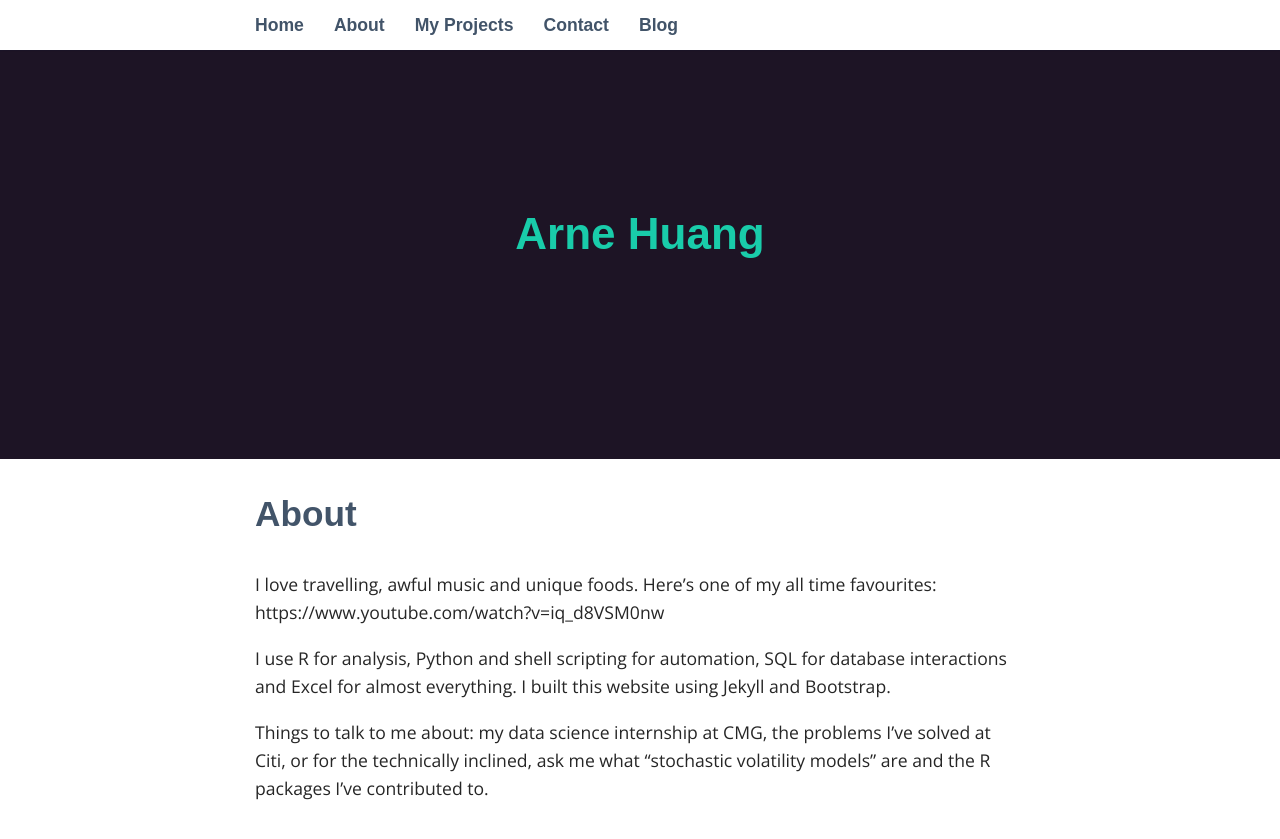
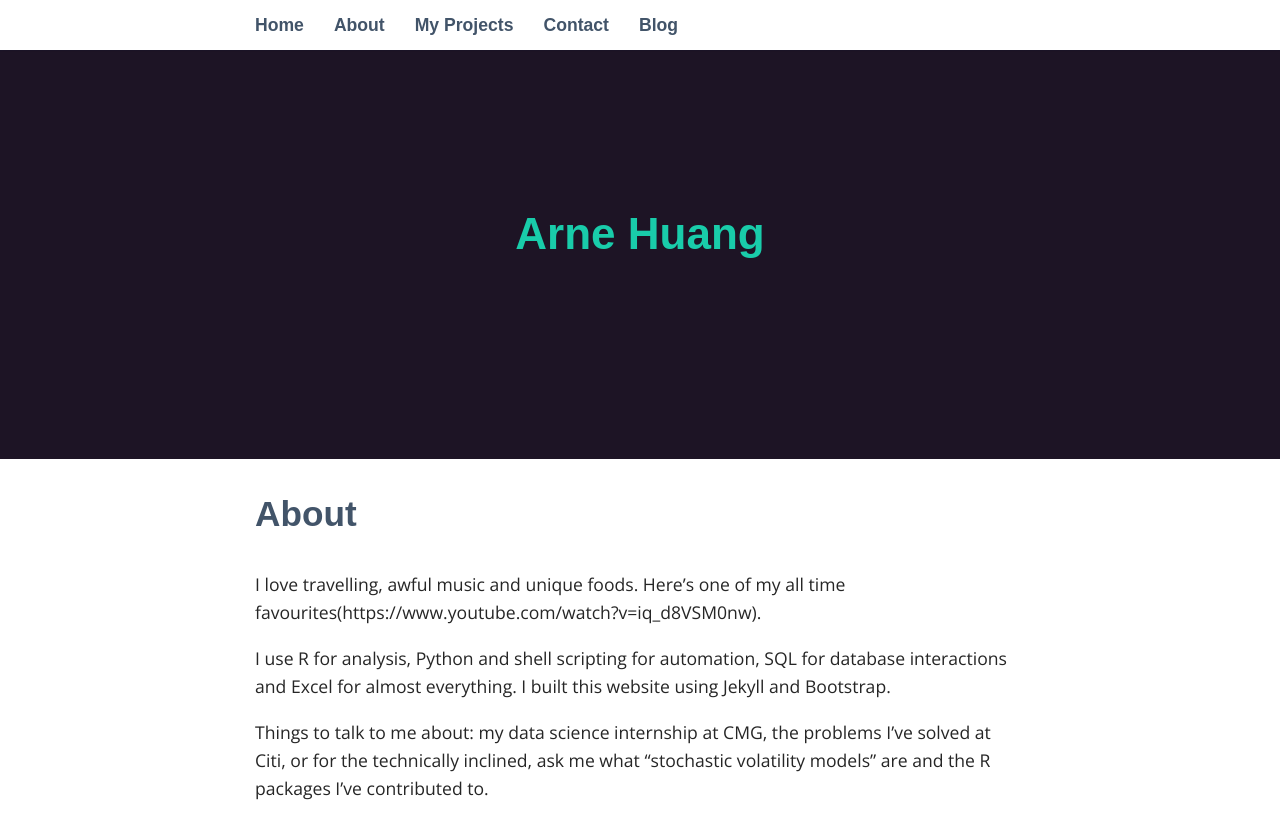
Before and after one commit to arnehuang/arnehuang.github-io, a Jekyll site: the page built from _pages/02_about.md, in a window 1280 px wide and 900 px high, scrolled down 41 px. Shown: the top 839 px of the window. Built offline with Jekyll 4.4.1, drawn with Linux system fonts in a browser that asks for light colours; some web fonts are replaced.

```diff
--- a/_pages/02_about.md
+++ b/_pages/02_about.md
@@ -3,7 +3,7 @@ layout: page
 title: About
 permalink: /about/
 ---
-  I love travelling, awful music and unique foods. Here's one of my all time favourites: https://www.youtube.com/watch?v=iq_d8VSM0nw
+  I love travelling, awful music and unique foods. Here's one of my all time favourites(https://www.youtube.com/watch?v=iq_d8VSM0nw).
 
   I use R for analysis, Python and shell scripting for automation, SQL for database interactions and Excel for almost everything. I built this website using Jekyll and Bootstrap.
 
```
